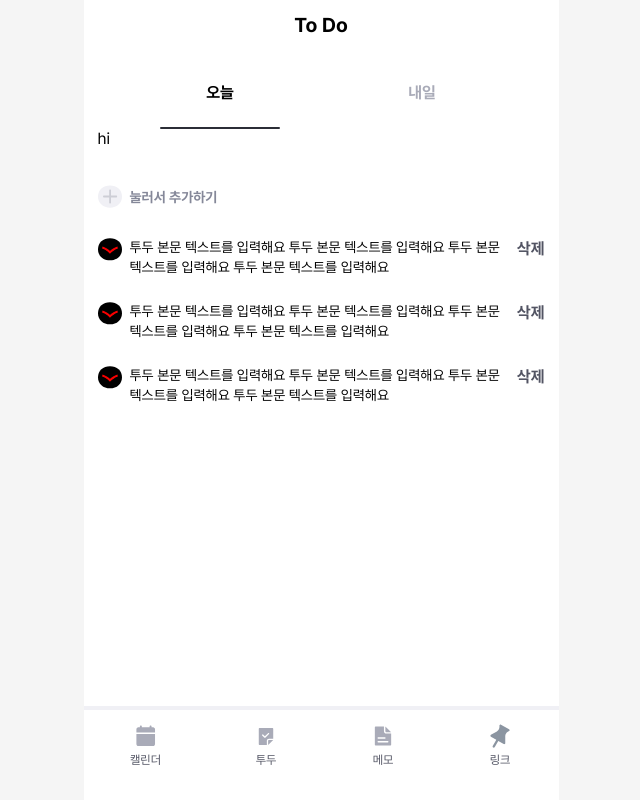
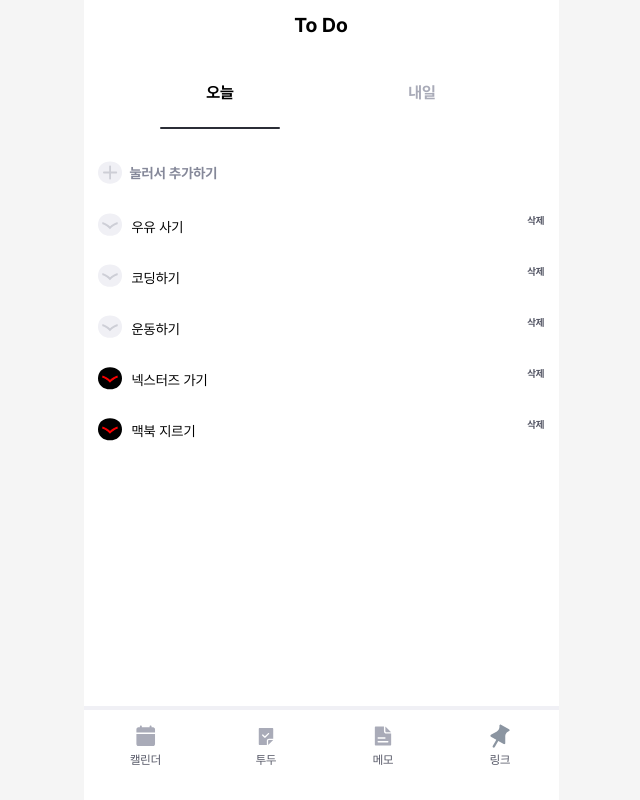
Before and after one commit to Nexters/kirook-web, a Next.js app: page /todo in a window 1280 px wide. Shown: the whole page, without its empty margins (319-959 px from the left). Built offline with nearby package versions, Linux system fonts and the light colour scheme.

Commit message:
feat: todolist 표시 로직 구현

```diff
--- /dev/null
+++ b/src/app/todo/apis/todo.ts
@@ -0,0 +1,37 @@
+import type { TodoListItem } from './types';
+import { sleep } from '@/shared/utils/sleep';
+
+// TODO: 오늘 내일 구분 필요
+export async function getTodoList() {
+  const response: TodoListItem[] = [
+    {
+      id: 1,
+      isFullfilled: false,
+      content: '우유 사기',
+    },
+    {
+      id: 2,
+      isFullfilled: true,
+      content: '넥스터즈 가기',
+    },
+    {
+      id: 3,
+      isFullfilled: false,
+      content: '코딩하기',
+    },
+    {
+      id: 4,
+      isFullfilled: true,
+      content: '맥북 지르기',
+    },
+    {
+      id: 5,
+      isFullfilled: false,
+      content: '운동하기',
+    },
+  ];
+
+  await sleep(1000);
+
+  return response;
+}
--- /dev/null
+++ b/src/app/todo/apis/types.ts
@@ -0,0 +1,5 @@
+export interface TodoListItem {
+  id: number;
+  isFullfilled: boolean;
+  content: string;
+}
--- a/src/app/todo/components/TodoInput.tsx
+++ b/src/app/todo/components/TodoInput.tsx
@@ -53,7 +53,7 @@ export function TodoInput() {
             onChange={handleInputChange}
             className='caret-grayscale-600 focus:shadow-input-focus grow py-1 outline-none transition-all duration-300'
           />
-          <button type='submit' className='text-grayscale-700 w-fit font-bold'>
+          <button type='submit' className='text-grayscale-700 w-fit text-[10px] font-bold'>
             확인
           </button>
         </div>
--- a/src/app/todo/components/TodoItem.tsx
+++ b/src/app/todo/components/TodoItem.tsx
@@ -1,17 +1,70 @@
+'use client';
+
+import { FormEvent, useCallback, useRef, useState } from 'react';
 import { Icon } from '@/shared/components';
 
-export function TodoItem() {
+interface TodoItemProps {
+  id: number;
+  isFullfilled: boolean;
+  content: string;
+}
+
+export function TodoItem({ id, isFullfilled, content }: TodoItemProps) {
+  const [isEditMode, setIsEditMode] = useState(false);
+  const previousContent = useRef(content);
+  const inputRef = useRef<HTMLInputElement>(null);
+
+  const handleClickToggle = () => {
+    // TODO: API 호출
+    // toggle에 API 호출 너무 자주 일어날려나? API 기다려야하나?
+  };
+
+  const handleClickButton = useCallback(() => {
+    if (isEditMode) {
+      const inputValue = inputRef.current?.value;
+      if (inputValue?.length === 0) return;
+
+      // TODO: 수정 로직
+
+      setIsEditMode(false);
+      return;
+    }
+
+    // TODO: 삭제 로직
+  }, [isEditMode]);
+
+  const resetInput = useCallback(() => {
+    if (!isEditMode) return;
+    if (!inputRef.current) return;
+
+    inputRef.current.value = previousContent.current;
+    setIsEditMode(false);
+  }, [isEditMode]);
+
+  const handleSubmit = useCallback((e: FormEvent<HTMLFormElement>) => {
+    e.preventDefault();
+    if (!isEditMode) return;
+  }, []);
+
   return (
-    <div className='flex w-full items-start gap-2 py-3'>
-      <button type='button' className='flex items-center justify-center'>
-        <Icon iconType='CheckFilled' />
+    <form className='flex w-full items-start gap-2 py-3' onSubmit={handleSubmit}>
+      <button type='button' className='flex items-center justify-center' onClick={handleClickToggle}>
+        <Icon iconType={isFullfilled ? 'CheckFilled' : 'Check'} />
       </button>
-      <p contentEditable className='grow text-sm font-normal'>
-        투두 본문 텍스트를 입력해요 투두 본문 텍스트를 입력해요 투두 본문 텍스트를 입력해요 투두 본문 텍스트를 입력해요
-      </p>
-      <button type='button' className='text-grayscale-700 w-fit shrink-0 font-bold'>
-        삭제
+      <input
+        ref={inputRef}
+        className='focus:bg-grayscale-50 grow bg-transparent px-[2px] py-[3.5px] text-sm font-normal outline-none transition-colors duration-300'
+        defaultValue={content}
+        onFocus={() => setIsEditMode(true)}
+        onBlur={resetInput}
+      />
+      <button
+        type='button'
+        className='text-grayscale-700 w-fit shrink-0 text-[10px] font-bold'
+        onClick={handleClickButton}
+      >
+        {isEditMode ? '확인' : '삭제'}
       </button>
-    </div>
+    </form>
   );
 }
--- /dev/null
+++ b/src/app/todo/components/TodoList.tsx
@@ -0,0 +1,23 @@
+import { getTodoList } from '../apis/todo';
+import { TodoListItem } from '../apis/types';
+import { TodoItem } from './TodoItem';
+
+export async function TodoList() {
+  const todos = await getTodoList();
+
+  const sorted = sortTodoListByIsFullfilled(todos);
+
+  return (
+    <ul>
+      {sorted.map((todo) => (
+        <li key={todo.id}>
+          <TodoItem id={todo.id} isFullfilled={todo.isFullfilled} content={todo.content} />
+        </li>
+      ))}
+    </ul>
+  );
+}
+
+function sortTodoListByIsFullfilled(todos: TodoListItem[]) {
+  return todos.sort((a, b) => Number(a.isFullfilled) - Number(b.isFullfilled));
+}
--- /dev/null
+++ b/src/app/todo/components/TodoListContainer.tsx
@@ -0,0 +1,19 @@
+import { Suspense } from 'react';
+import { TodoInput } from './TodoInput';
+import { TodoList } from './TodoList';
+
+interface TodoListContainerProps {
+  // TODO: 오늘 내일 구분하는 프로퍼티 추가
+}
+
+export function TodoListContainer() {
+  return (
+    <div className='mt-[18px] flex w-full flex-col'>
+      <TodoInput />
+      {/* TODO: 일단 로딩 ui 없으니까 대충 처리 */}
+      <Suspense fallback={<div>Loading...</div>}>
+        <TodoList />
+      </Suspense>
+    </div>
+  );
+}
--- a/src/app/todo/components/TodoTabs.tsx
+++ /dev/null
@@ -1,7 +0,0 @@
-interface TodoTabsProps {
-  current: string;
-}
-
-export function TodoTabs({ current }: TodoTabsProps) {
-  return <div>todo tabs</div>;
-}
--- a/src/app/todo/page.tsx
+++ b/src/app/todo/page.tsx
@@ -1,5 +1,4 @@
-import { TodoInput } from './components/TodoInput';
-import { TodoItem } from './components/TodoItem';
+import { TodoListContainer } from './components/TodoListContainer';
 import { Navigation } from '@/shared/components';
 import { Tab, TabList, TabPanel, Tabs } from '@/shared/components/Tabs';
 
@@ -13,17 +12,13 @@ export default function Todo() {
             <Tab tabKey='today'>오늘</Tab>
             <Tab tabKey='tomorrow'>내일</Tab>
           </TabList>
-          <TabPanel tabKey='today'>hi</TabPanel>
-          <TabPanel tabKey='tomorrow'>hw</TabPanel>
+          <TabPanel tabKey='today'>
+            <TodoListContainer />
+          </TabPanel>
+          <TabPanel tabKey='tomorrow'>
+            <TodoListContainer />
+          </TabPanel>
         </Tabs>
-        <div className='mt-[18px] flex w-full flex-col'>
-          <TodoInput />
-          <ul>
-            {[1, 2, 3].map((todo) => (
-              <li key={todo}>{<TodoItem />}</li>
-            ))}
-          </ul>
-        </div>
       </div>
       <Navigation />
     </>
--- /dev/null
+++ b/src/shared/utils/sleep.ts
@@ -0,0 +1 @@
+export const sleep = (ms: number) => new Promise((resolve) => setTimeout(resolve, ms));
```
